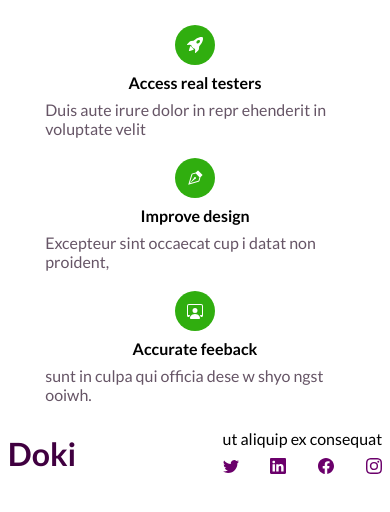
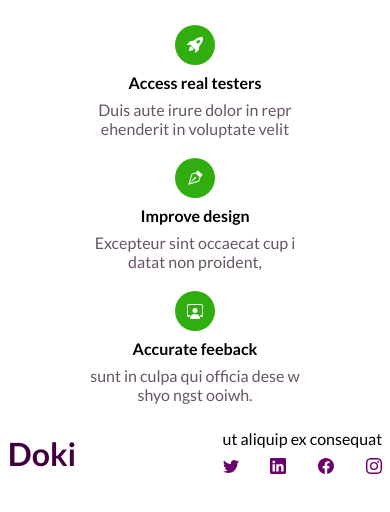
Before and after one commit to Dave-241/doki-main, a Next.js app: page /components/portfolio in a window 390 px wide. Shown: the top 512 px of the page. Built offline with nearby package versions, Linux system fonts and the light colour scheme.

Commit message:
Update port.css

```diff
--- a/styles/port.css
+++ b/styles/port.css
@@ -128,13 +128,13 @@ a {
 
     /* port icon wrap and more details */
     .each_wrap {
-        width: 80%;
+        width: 60%;
         height: auto;
         gap: 8px;
         display: flex;
         flex-direction: column;
         align-items: center;
-
+        text-align: center;
     }
 
     .port_icon_wrap {
```
